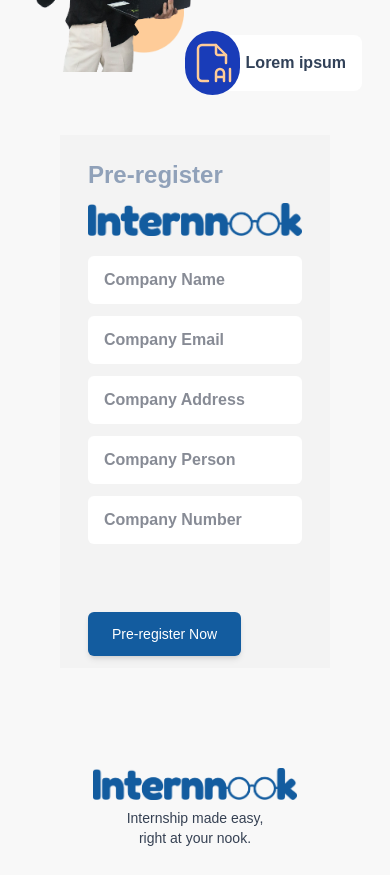
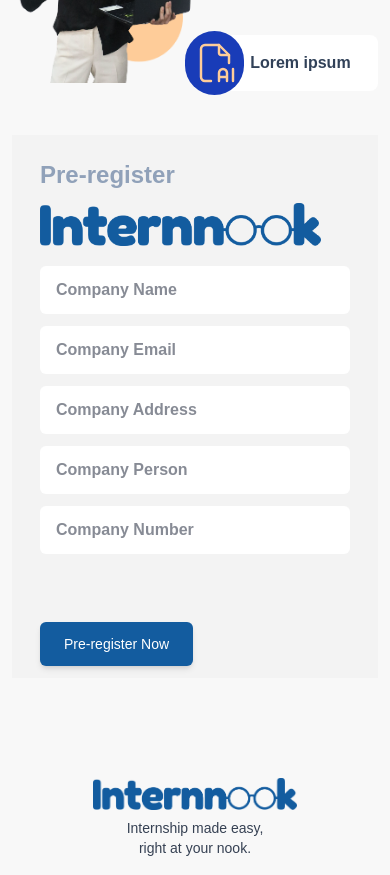
Before and after one commit to Jepireee/internnook-landingpage, a Next.js app: page / in a window 390 px wide. Shown: the part 7480-8355 px from the top of the page. Built offline with nearby package versions, Linux system fonts and the light colour scheme.

Commit message:
adjust form size in the mobile view

```diff
--- a/src/app/ui/pages/pre-register.jsx
+++ b/src/app/ui/pages/pre-register.jsx
@@ -41,7 +41,7 @@ export default function PreRegisterPage() {
     <>
       <section
         id="registerPage"
-        className="bg-[#F8F8F8] w-full grid gap-10 py-5 px-7
+        className="bg-[#F8F8F8] w-full grid gap-10 py-5 px-3
          md:grid-cols-2 md:px-16 md:py-14"
       >
         <div className="grid grid-cols-2 items-center">
@@ -78,9 +78,11 @@ export default function PreRegisterPage() {
             })}
           </div>
         </div>
-        <div className="px-8 rounded-lg">
+        <div className=" md:px-8 rounded-lg">
           <div className="bg-[#F3F3F3] w-full h-full p-7 py-3 md:px-14 md:py-14">
-            <h1 className="font-bold text-2xl text-slate-400 py-3">Pre-register</h1>
+            <h1 className="font-bold text-2xl text-slate-400 py-3">
+              Pre-register
+            </h1>
             <Image
               src="/images/LOGO_blue_png.png"
               width={281}
@@ -129,7 +131,7 @@ export default function PreRegisterPage() {
                 required
               />
 
-              <button className="px-6 py-2 mt-14 bg-[#135C9F] text-white px-6 py-3 rounded-md text-sm font-medium shadow-md hover:bg-blue-700 cursor-pointer">
+              <button className=" mt-14 bg-[#135C9F] text-white px-6 py-3 rounded-md text-sm font-medium shadow-md hover:bg-blue-700 cursor-pointer">
                 Pre-register Now
               </button>
             </form>
```
